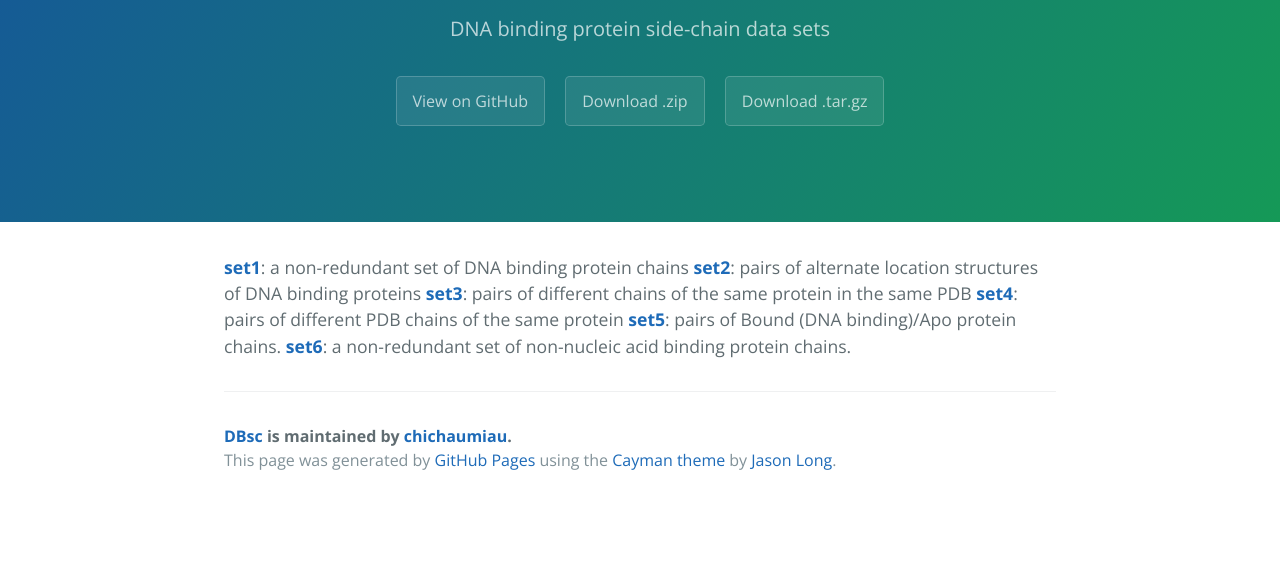
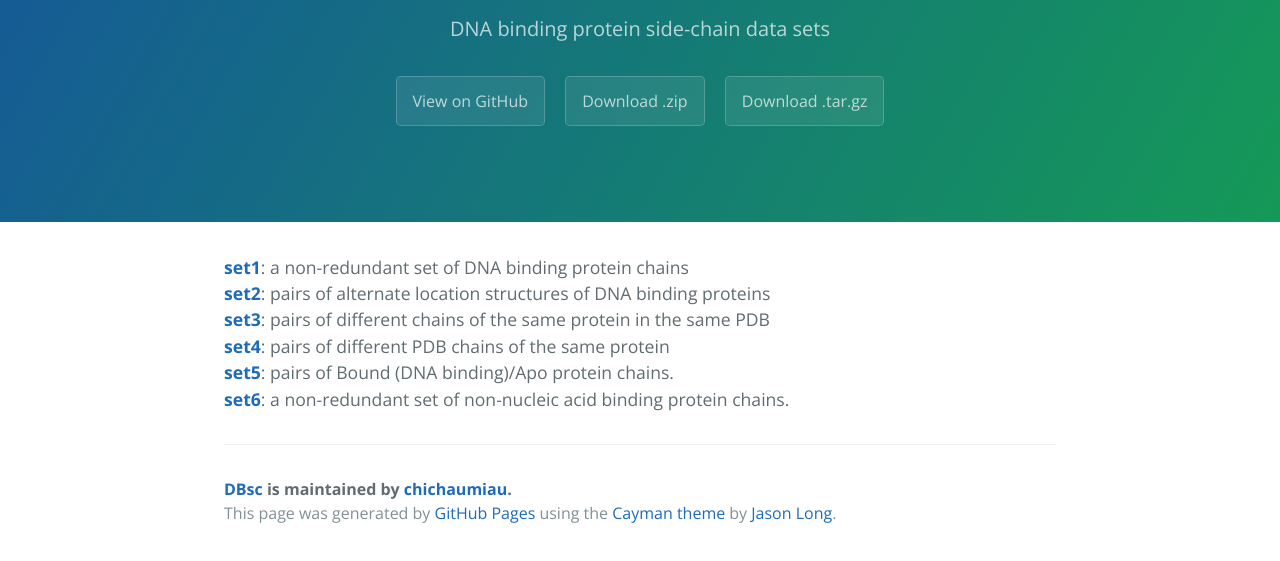
Before and after one commit to chichaumiau/DBsc, a plain HTML site: page index.html in a window 1280 px wide. Shown: the part 161-722 px from the top of the page. Drawn offline with nearby package versions, Linux system fonts and the light colour scheme.

Commit message:
Update index.html

```diff
--- a/index.html
+++ b/index.html
@@ -19,12 +19,12 @@
     </section>
 
     <section class="main-content">
-      <b><a href="https://github.com/chichaumiau/DBsc/blob/master/TableS1_DBP1.csv">set1</a></b>: a non-redundant set of DNA binding protein chains
-      <b><a href="https://github.com/chichaumiau/DBsc/blob/master/TableS2_DBP2.csv">set2</a></b>: pairs of alternate location structures of DNA binding proteins
-      <b><a href="https://github.com/chichaumiau/DBsc/blob/master/TableS3_DBP3.csv">set3</a></b>: pairs of different chains of the same protein in the same PDB
-      <b><a href="https://github.com/chichaumiau/DBsc/blob/master/TableS4_DBP4.csv">set4</a></b>: pairs of different PDB chains of the same protein
-      <b><a href="https://github.com/chichaumiau/DBsc/blob/master/TableS5_DBP5.csv">set5</a></b>: pairs of Bound (DNA binding)/Apo protein chains.
-      <b><a href="https://github.com/chichaumiau/DBsc/blob/master/TableS6.csv">set6</a></b>: a non-redundant set of non-nucleic acid binding protein chains.
+      <b><a href="https://github.com/chichaumiau/DBsc/blob/master/TableS1_DBP1.csv">set1</a></b>: a non-redundant set of DNA binding protein chains<br/>
+      <b><a href="https://github.com/chichaumiau/DBsc/blob/master/TableS2_DBP2.csv">set2</a></b>: pairs of alternate location structures of DNA binding proteins<br/>
+      <b><a href="https://github.com/chichaumiau/DBsc/blob/master/TableS3_DBP3.csv">set3</a></b>: pairs of different chains of the same protein in the same PDB<br/>
+      <b><a href="https://github.com/chichaumiau/DBsc/blob/master/TableS4_DBP4.csv">set4</a></b>: pairs of different PDB chains of the same protein<br/>
+      <b><a href="https://github.com/chichaumiau/DBsc/blob/master/TableS5_DBP5.csv">set5</a></b>: pairs of Bound (DNA binding)/Apo protein chains. <br/>
+      <b><a href="https://github.com/chichaumiau/DBsc/blob/master/TableS6.csv">set6</a></b>: a non-redundant set of non-nucleic acid binding protein chains. <br/>
 
 
       <footer class="site-footer">
```
